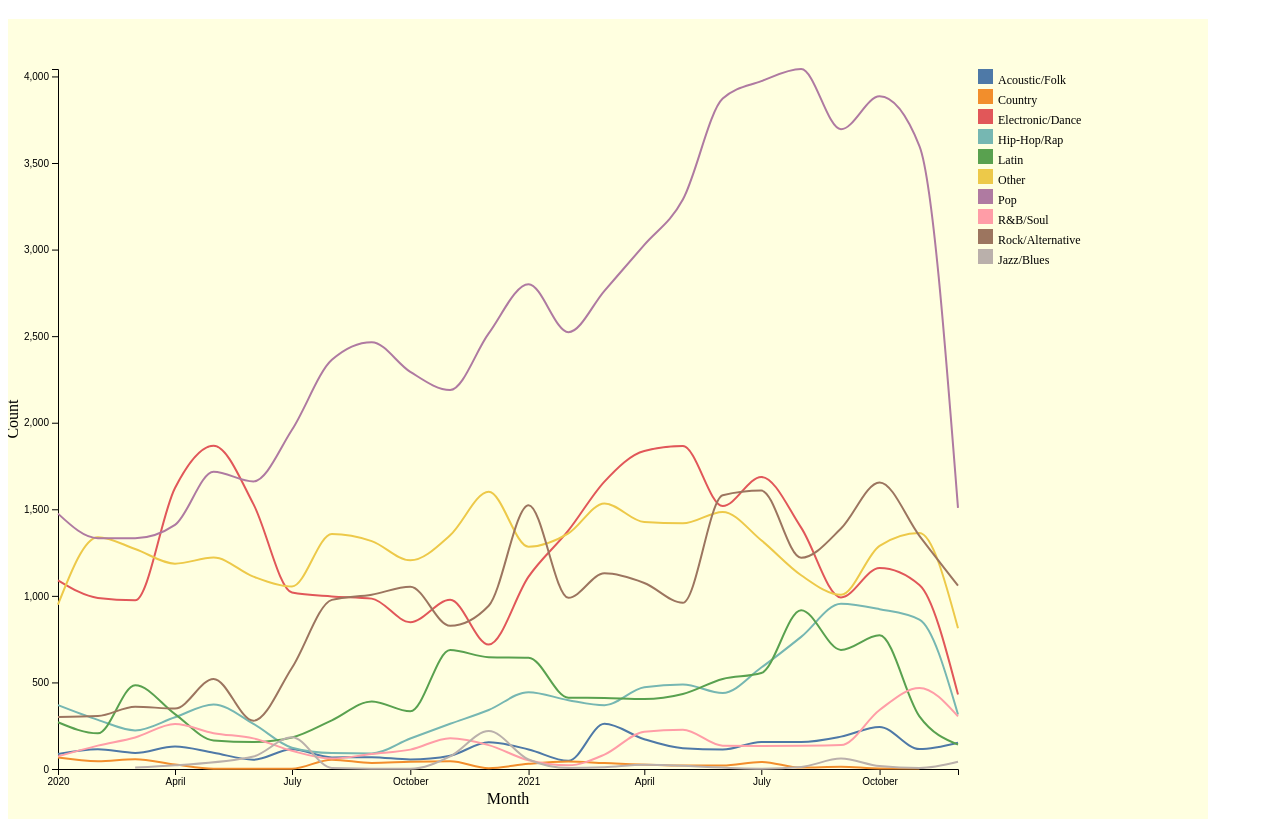
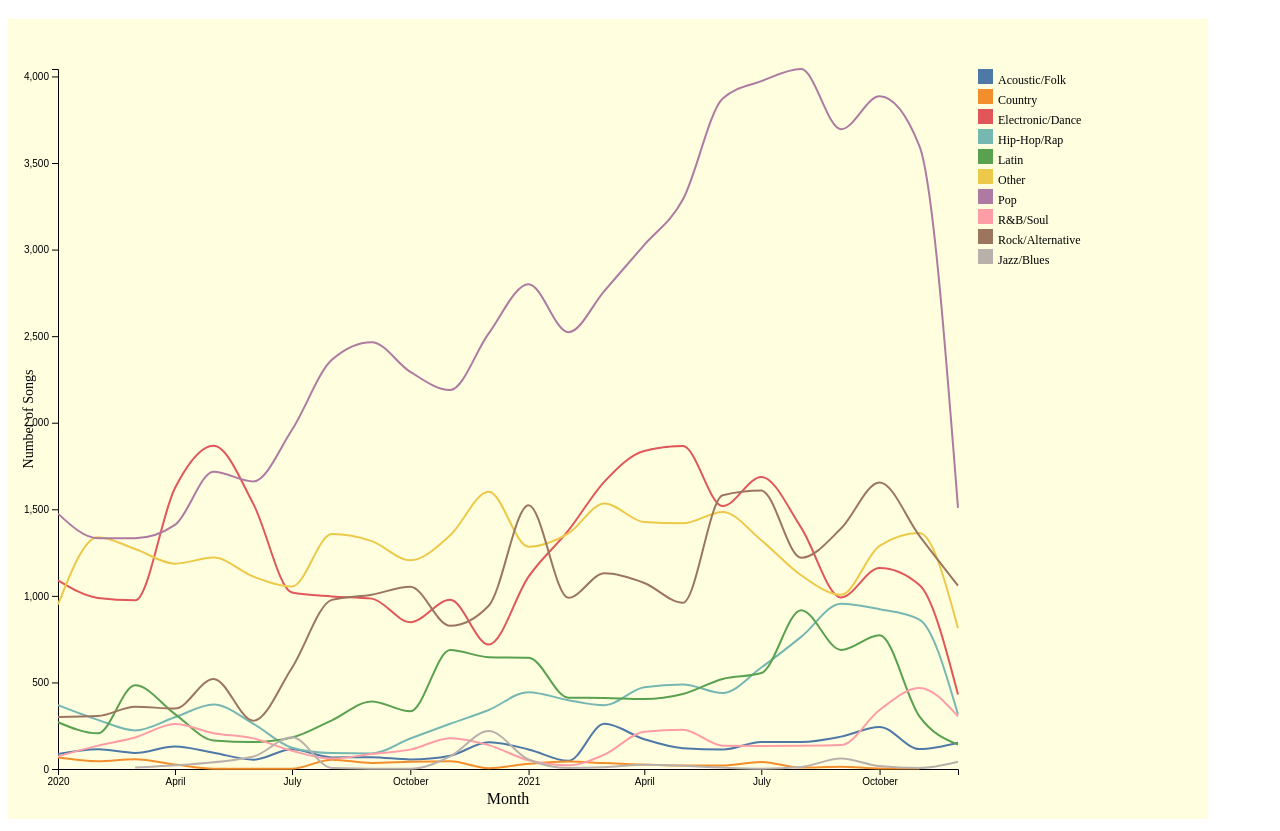
Before and after one commit to sbalsara05/DS4200-Final-Project, a plain HTML site: page visualizations/genre_evolution/index.html in a window 1280 px wide. Shown: the part 61-892 px from the top of the page. Drawn offline with nearby package versions, Linux system fonts and the light colour scheme.

Commit message:
fixing title

```diff
--- a/visualizations/genre_evolution/index.html
+++ b/visualizations/genre_evolution/index.html
@@ -3,7 +3,7 @@
 
 <head>
   <meta charset='UTF-8'>
-  <title>Genre Evolution Over Time</title>
+  <title>Genre Evolution Over Time (2020 - 2021)</title>
 </head>
 
 <body>
--- a/visualizations/genre_evolution/main.js
+++ b/visualizations/genre_evolution/main.js
@@ -8,7 +8,6 @@ d3.csv("../../data/visualizations/monthly_genre_trends.csv").then(data => {
 
 // grouping genres for each line
 const genres = d3.groups(data, d => d.macro_genre);
-
 
 let
   width = 1000,
@@ -57,12 +56,22 @@ svg.append('text')
     .text('Month')
     .style('text-anchor', 'middle')
 
+
+    /*
+
 svg.append('text')
   .attr('x', 0-height/2)
   .attr('y', 10)
-  .text('Count')
+  .text('Number of Songs')
   .style('text-anchor', 'middle')
   .attr('transform', 'rotate(-90)')
+  */
+
+  svg.append("text")
+  .attr("transform", `translate(${margin.left / 2}, ${height / 2}) rotate(-90)`)
+  .style("text-anchor", "middle")
+  .style("font-size", "14px")
+  .text("Number of Songs");
 
 //draw the line
 let line = d3.line()
```
